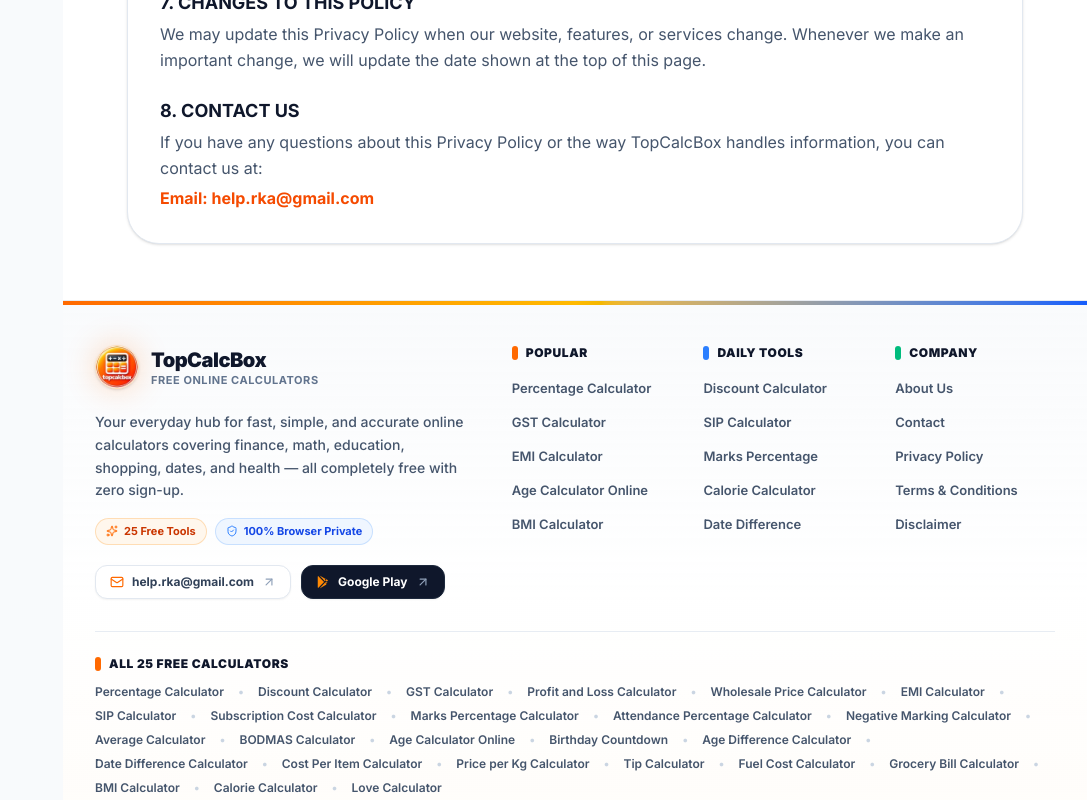
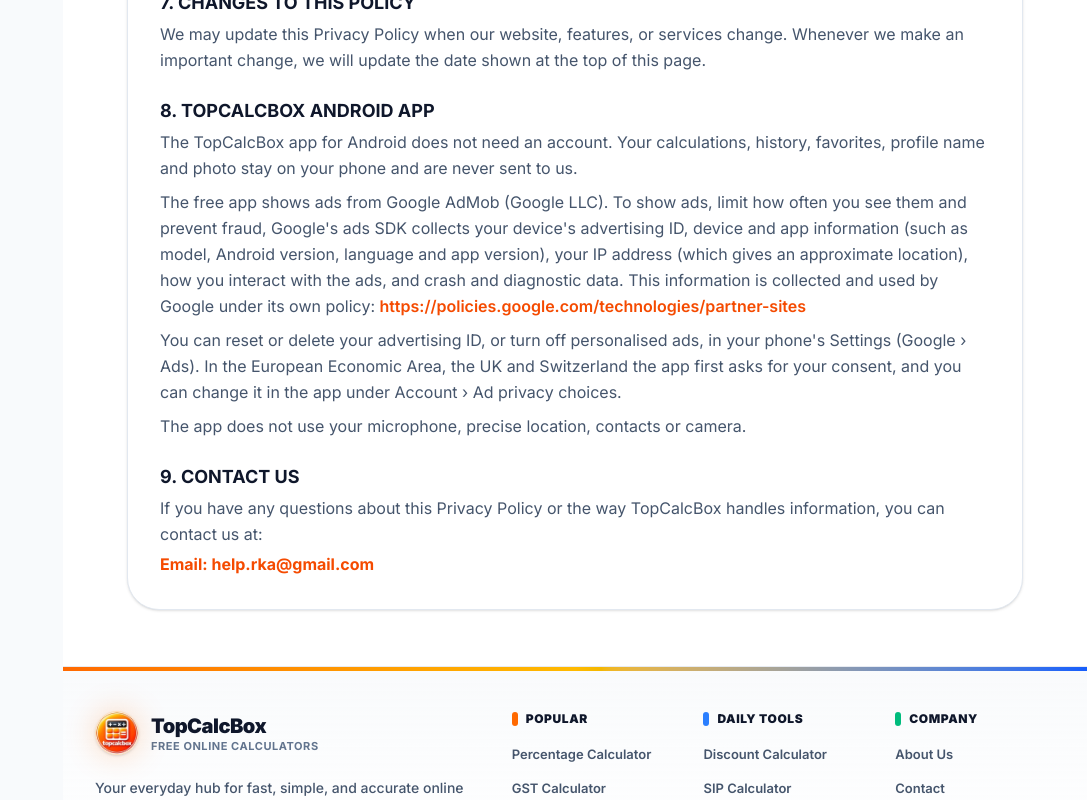
Before and after one commit to Amitrajpoot92/15tools, a Next.js app: page /privacy-policy in a window 1280 px wide. Shown: the part 1260-2060 px from the top of the page, without its empty margins (193-1280 px from the left). Built offline with nearby package versions, Linux system fonts and the light colour scheme.

Commit message:
docs(privacy): add Section 8 for TopCalcBox Android App and remove calculators directory from footer

```diff
--- a/src/app/privacy-policy/page.tsx
+++ b/src/app/privacy-policy/page.tsx
@@ -14,7 +14,7 @@ export default function Page() {
         <div className="absolute top-[-20%] left-[-10%] w-[50%] h-[50%] bg-orange-500/20 rounded-full blur-[80px] pointer-events-none" />
         <div className="relative z-10 flex flex-col items-center justify-center">
           <h1 className="text-2xl md:text-3xl font-extrabold text-white tracking-tight">Privacy Policy</h1>
-          <p className="text-slate-400 mt-2 text-sm">Last Updated: September 17, 2026</p>
+          <p className="text-slate-400 mt-2 text-sm">Last Updated: November 29, 2026</p>
         </div>
       </div>
       <div className="bg-white p-6 md:p-8 rounded-[2rem] border border-slate-200 shadow-sm text-slate-600 space-y-6 text-sm md:text-base leading-relaxed mb-4">
@@ -57,7 +57,31 @@ export default function Page() {
         </div>
 
         <div>
-          <h2 className="text-base md:text-lg font-bold text-slate-900 mb-1">8. CONTACT US</h2>
+          <h2 className="text-base md:text-lg font-bold text-slate-900 mb-1">8. TOPCALCBOX ANDROID APP</h2>
+          <p className="mb-2">
+            The TopCalcBox app for Android does not need an account. Your calculations, history, favorites, profile name and photo stay on your phone and are never sent to us.
+          </p>
+          <p className="mb-2">
+            The free app shows ads from Google AdMob (Google LLC). To show ads, limit how often you see them and prevent fraud, Google&apos;s ads SDK collects your device&apos;s advertising ID, device and app information (such as model, Android version, language and app version), your IP address (which gives an approximate location), how you interact with the ads, and crash and diagnostic data. This information is collected and used by Google under its own policy:{" "}
+            <a
+              href="https://policies.google.com/technologies/partner-sites"
+              target="_blank"
+              rel="noopener noreferrer"
+              className="text-orange-600 hover:underline font-semibold"
+            >
+              https://policies.google.com/technologies/partner-sites
+            </a>
+          </p>
+          <p className="mb-2">
+            You can reset or delete your advertising ID, or turn off personalised ads, in your phone&apos;s Settings (Google &rsaquo; Ads). In the European Economic Area, the UK and Switzerland the app first asks for your consent, and you can change it in the app under Account &rsaquo; Ad privacy choices.
+          </p>
+          <p>
+            The app does not use your microphone, precise location, contacts or camera.
+          </p>
+        </div>
+
+        <div>
+          <h2 className="text-base md:text-lg font-bold text-slate-900 mb-1">9. CONTACT US</h2>
           <p>If you have any questions about this Privacy Policy or the way TopCalcBox handles information, you can contact us at:</p>
           <p className="mt-1 font-bold text-orange-600">Email: help.rka@gmail.com</p>
         </div>
--- a/src/components/Footer.tsx
+++ b/src/components/Footer.tsx
@@ -1,6 +1,6 @@
 import Link from "next/link";
 import { Mail, ShieldCheck, Sparkles, ArrowUpRight } from "lucide-react";
-import { TOOLS, PLAY_STORE_URL } from "@/lib/constants";
+import { PLAY_STORE_URL } from "@/lib/constants";
 
 const POPULAR_LINKS = [
   { label: "Percentage Calculator", href: "/percentage-calculator" },
@@ -175,29 +175,6 @@ export function Footer() {
           </div>
         </div>
 
-        {/* All Calculators Crawl Directory (Ensures Googlebot Smartphone crawls and indexes all 25 tools from every page) */}
-        <div className="mt-8 pt-6 border-t border-slate-200/80">
-          <p className="text-[11px] sm:text-xs font-black text-slate-900 uppercase tracking-wider mb-3 flex items-center gap-2">
-            <span className="w-1.5 h-3.5 rounded-full bg-orange-500 inline-block" />
-            All 25 Free Calculators
-          </p>
-          <div className="flex flex-wrap gap-x-3.5 gap-y-2 text-xs font-semibold text-slate-600">
-            {TOOLS.map((tool, idx) => (
-              <span key={tool.slug} className="inline-flex items-center">
-                <Link
-                  href={`/${tool.slug}`}
-                  className="hover:text-orange-600 hover:underline transition-colors"
-                >
-                  {tool.name}
-                </Link>
-                {idx < TOOLS.length - 1 && (
-                  <span className="ml-3.5 text-slate-300 select-none" aria-hidden="true">•</span>
-                )}
-              </span>
-            ))}
-          </div>
-        </div>
-
         {/* Bottom Copyright & Disclaimer Bar */}
         <div className="mt-9 pt-6 border-t border-slate-200/80 flex flex-col sm:flex-row items-center justify-between gap-2.5 text-center sm:text-left">
           <p className="text-xs font-bold text-slate-700">
```
